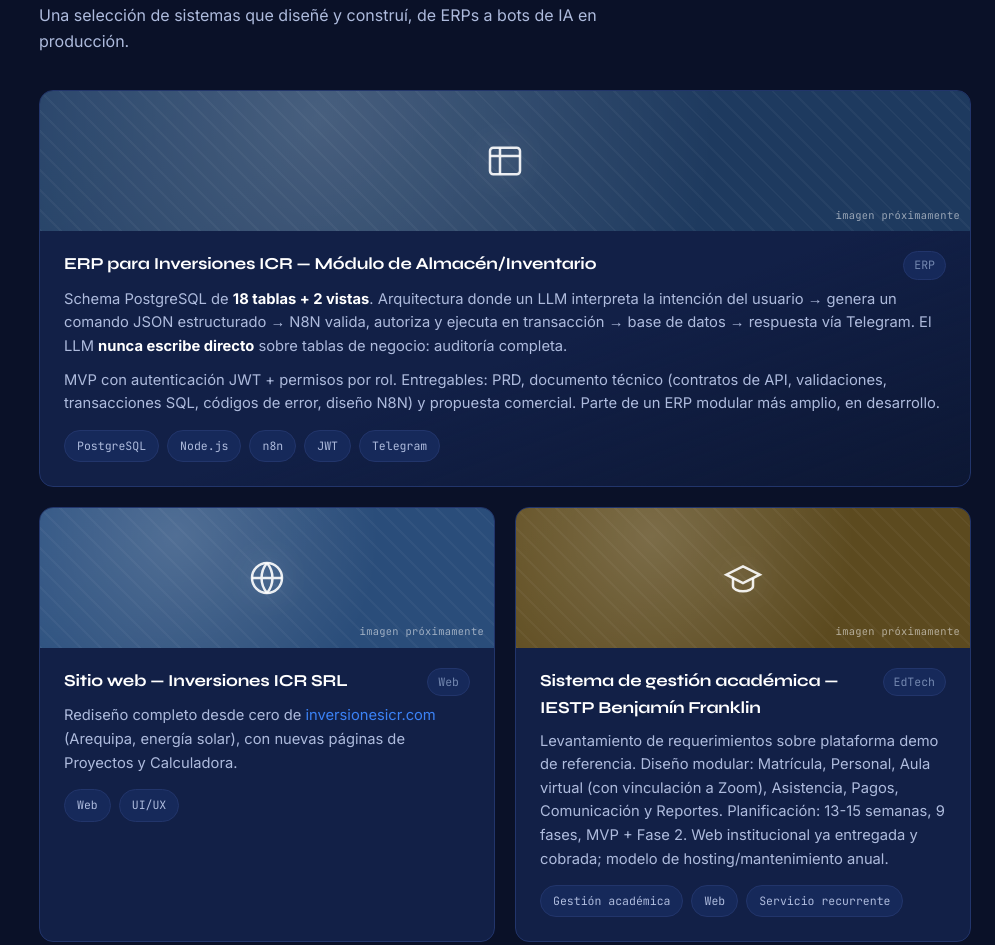
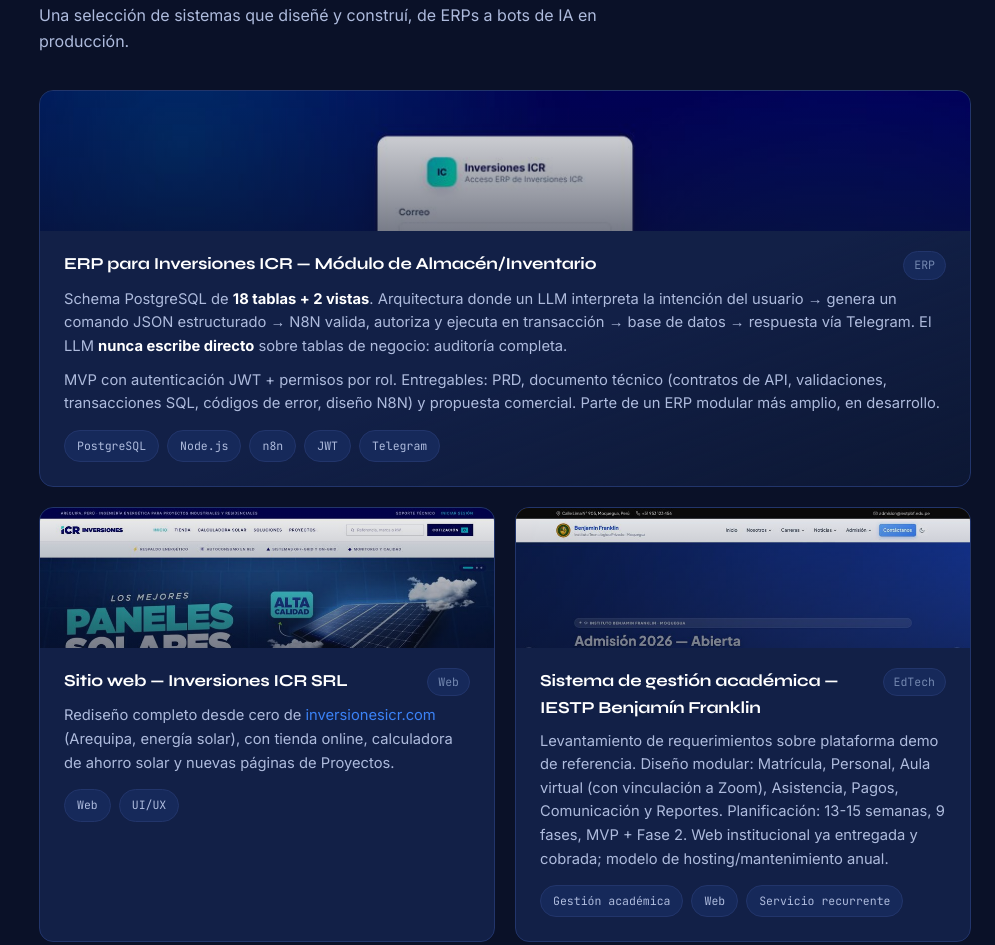
Before and after one commit to andreTYS/fg, a plain HTML site: page index.html in a window 1280 px wide. Shown: the part 3533-4478 px from the top of the page, without its empty margins (285-1280 px from the left). Drawn offline with Linux system fonts and the light colour scheme.

Commit message:
Reemplazar íconos de 5 proyectos por capturas reales (#16)
Clona los repos públicos de cada proyecto (ICR-LOGISTICA, icr-tienda,
iestpbf, elecciones, camiverse), los levanta localmente y toma capturas
reales con Playwright para ERP de Inversiones ICR, el sitio/tienda de
Inversiones ICR, el sitio del IESTP Benjamín Franklin, VotoControl
Moquegua y CamiVerse. Ajusta levemente la descripción de la tienda ICR
para reflejar lo que muestra la captura (tienda + calculadora solar).


Claude-Session: https://claude.ai/code/session_01A5PXxCUep2xxiTqLKUXeLT

Co-authored-by: Claude <noreply@anthropic.com>

```diff
--- a/css/style.css
+++ b/css/style.css
@@ -709,6 +709,15 @@ html:not(.reveal-ready) .skill-bar-fill { width: var(--fill); }
   position: relative;
   z-index: 1;
 }
+.project-cover.has-image img {
+  width: 100%;
+  height: 100%;
+  object-fit: cover;
+  object-position: top;
+}
+.project-cover.has-image::after {
+  background: linear-gradient(180deg, rgba(10,17,40,0.05), rgba(10,17,40,0.55));
+}
 .project-cover::after {
   content: "";
   position: absolute;
--- a/index.html
+++ b/index.html
@@ -269,9 +269,8 @@
       <div class="project-grid">
 
         <article class="project-card featured reveal">
-          <div class="project-cover cover-1" aria-hidden="true">
-            <svg viewBox="0 0 24 24" fill="none" stroke="currentColor" stroke-width="1.5"><rect x="3" y="4" width="18" height="16" rx="2"/><path d="M3 9h18M9 4v16"/></svg>
-            <span class="cover-caption">imagen próximamente</span>
+          <div class="project-cover cover-1 has-image" aria-hidden="true">
+            <img src="img/proyectos/icr-logistica.jpg" alt="Pantalla de acceso del ERP de Inversiones ICR" loading="lazy">
           </div>
           <div class="project-top">
             <h3>ERP para Inversiones ICR — Módulo de Almacén/Inventario</h3>
@@ -290,23 +289,21 @@
         </article>
 
         <article class="project-card reveal">
-          <div class="project-cover cover-2" aria-hidden="true">
-            <svg viewBox="0 0 24 24" fill="none" stroke="currentColor" stroke-width="1.5"><circle cx="12" cy="12" r="9"/><path d="M3 12h18M12 3a14 14 0 0 1 0 18M12 3a14 14 0 0 0 0 18"/></svg>
-            <span class="cover-caption">imagen próximamente</span>
+          <div class="project-cover cover-2 has-image" aria-hidden="true">
+            <img src="img/proyectos/icr-tienda.jpg" alt="Página de inicio de la tienda web de Inversiones ICR, con calculadora solar" loading="lazy">
           </div>
           <div class="project-top">
             <h3>Sitio web — Inversiones ICR SRL</h3>
             <span class="tag-pill">Web</span>
           </div>
           <p>Rediseño completo desde cero de <em>inversionesicr.com</em> (Arequipa, energía solar),
-            con nuevas páginas de Proyectos y Calculadora.</p>
+            con tienda online, calculadora de ahorro solar y nuevas páginas de Proyectos.</p>
           <div class="tags"><span>Web</span><span>UI/UX</span></div>
         </article>
 
         <article class="project-card reveal">
-          <div class="project-cover cover-3" aria-hidden="true">
-            <svg viewBox="0 0 24 24" fill="none" stroke="currentColor" stroke-width="1.5"><path d="M22 10 12 5 2 10l10 5 10-5Z"/><path d="M6 12v5c0 1.5 3 3 6 3s6-1.5 6-3v-5"/></svg>
-            <span class="cover-caption">imagen próximamente</span>
+          <div class="project-cover cover-3 has-image" aria-hidden="true">
+            <img src="img/proyectos/iestpbf.jpg" alt="Página de inicio del sitio web del IESTP Benjamín Franklin" loading="lazy">
           </div>
           <div class="project-top">
             <h3>Sistema de gestión académica — IESTP Benjamín Franklin</h3>
@@ -337,9 +334,8 @@
         </article>
 
         <article class="project-card reveal">
-          <div class="project-cover cover-5" aria-hidden="true">
-            <svg viewBox="0 0 24 24" fill="none" stroke="currentColor" stroke-width="1.5"><path d="M12 2 3 6v6c0 5 4 8.5 9 10 5-1.5 9-5 9-10V6l-9-4Z"/><path d="m9 12 2 2 4-4"/></svg>
-            <span class="cover-caption">imagen próximamente</span>
+          <div class="project-cover cover-5 has-image" aria-hidden="true">
+            <img src="img/proyectos/votocontrol.jpg" alt="Pantalla de acceso de VotoControl Moquegua, con selección de rol" loading="lazy">
           </div>
           <div class="project-top">
             <h3>VotoControl Moquegua 2026</h3>
@@ -411,9 +407,8 @@
         </article>
 
         <article class="project-card reveal">
-          <div class="project-cover cover-10" aria-hidden="true">
-            <svg viewBox="0 0 24 24" fill="none" stroke="currentColor" stroke-width="1.5"><rect x="2" y="4" width="20" height="14" rx="2"/><path d="m10 9 5 3-5 3V9Z" fill="currentColor" stroke="none"/></svg>
-            <span class="cover-caption">imagen próximamente</span>
+          <div class="project-cover cover-10 has-image" aria-hidden="true">
+            <img src="img/proyectos/camiverse.jpg" alt="Página de inicio del prototipo CamiVerse" loading="lazy">
           </div>
           <div class="project-top">
             <h3>CamiVerse</h3>
```
Also changed, not shown: img/proyectos/camiverse.jpg (added), img/proyectos/icr-logistica.jpg (added), img/proyectos/icr-tienda.jpg (added), img/proyectos/iestpbf.jpg (added), img/proyectos/votocontrol.jpg (added).
